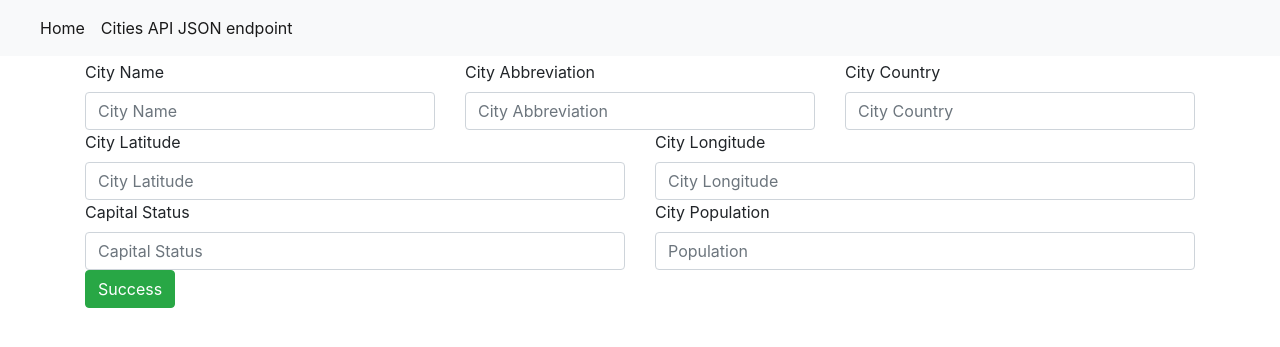
After one commit to aa748/Docker_flask_python_mysql_pycharm, a Flask app: page /cities/new in a window 1280 px wide. The commit adds this page. Shown: the top 347 px of the page. Run offline with Flask 2, Linux system fonts and the light colour scheme; parts of the project's set-up code (start-up, migrations or seed data) failed here and were passed over; some libraries are stand-ins or nearby versions.

Commit message:
Task: setup part 3

```diff
--- a/app/app.py
+++ b/app/app.py
@@ -1,46 +1,120 @@
 from typing import List, Dict
-import mysql.connector
 import simplejson as json
-from flask import Flask, Response
+from flask import Flask, request, Response, redirect
 from flask import render_template
+from pymysql.cursors import DictCursor
+
+
 
 app = Flask(__name__)
+mysql = MySQL(cursorclass=DictCursor)
+
+app.config['MYSQL_DATABASE_HOST'] = 'db'
+app.config['MYSQL_DATABASE_USER'] = 'root'
+app.config['MYSQL_DATABASE_PASSWORD'] = 'root'
+app.config['MYSQL_DATABASE_PORT'] = 3306
+app.config['MYSQL_DATABASE_DB'] = 'citiesData'
+mysql.init_app(app)
 
 
-def cities_import() -> List[Dict]:
-    config = {
-        'user': 'root',
-        'password': 'root',
-        'host': 'db',
-        'port': '3306',
-        'database': 'citiesData'
-    }
-    connection = mysql.connector.connect(**config)
-    cursor = connection.cursor(dictionary=True)
-
+@app.route('/', methods=['GET'])
+def index():
+    user = {'username': 'Cities Project'}
+    cursor = mysql.get_db().cursor()
     cursor.execute('SELECT * FROM tblCitiesImport')
     result = cursor.fetchall()
-
-    cursor.close()
-    connection.close()
-
-    return result
+    return render_template('index.html', title='Home', user=user, cities=result)
 
 
-@app.route('/')
-def index():
-    user = {'username': 'Mike'}
-    cities_data = cities_import()
-
-    return render_template('index.html', title='Home', user=user, cities=cities_data)
+@app.route('/view/<int:city_id>', methods=['GET'])
+def record_view(city_id):
+    cursor = mysql.get_db().cursor()
+    cursor.execute('SELECT * FROM tblCitiesImport WHERE id=%s', city_id)
+    result = cursor.fetchall()
+    return render_template('view.html', title='View Form', city=result[0])
 
 
-@app.route('/api/cities')
-def cities() -> str:
-    js = json.dumps(cities_import())
-    resp = Response(js, status=200, mimetype='application/json')
+@app.route('/edit/<int:city_id>', methods=['GET'])
+def form_edit_get(city_id):
+    cursor = mysql.get_db().cursor()
+    cursor.execute('SELECT * FROM tblCitiesImport WHERE id=%s', city_id)
+    result = cursor.fetchall()
+    return render_template('edit.html', title='Edit Form', city=result[0])
+
+
+@app.route('/edit/<int:city_id>', methods=['POST'])
+def form_update_post(city_id):
+    cursor = mysql.get_db().cursor()
+    inputData = (request.form.get('fldName'), request.form.get('fldLat'), request.form.get('fldLong'),
+                 request.form.get('fldCountry'), request.form.get('fldAbbreviation'),
+                 request.form.get('fldCapitalStatus'), request.form.get('fldPopulation'), city_id)
+    sql_update_query = """UPDATE tblCitiesImport t SET t.fldName = %s, t.fldLat = %s, t.fldLong = %s, t.fldCountry =
+    %s, t.fldAbbreviation = %s, t.fldCapitalStatus = %s, t.fldPopulation = %s WHERE t.id = %s """
+    cursor.execute(sql_update_query, inputData)
+    mysql.get_db().commit()
+    return redirect("/", code=302)
+
+@app.route('/cities/new', methods=['GET'])
+def form_insert_get():
+    return render_template('new.html', title='New City Form')
+
+
+@app.route('/cities/new', methods=['POST'])
+def form_insert_post():
+    cursor = mysql.get_db().cursor()
+    inputData = (request.form.get('fldName'), request.form.get('fldLat'), request.form.get('fldLong'),
+                 request.form.get('fldCountry'), request.form.get('fldAbbreviation'),
+                 request.form.get('fldCapitalStatus'), request.form.get('fldPopulation'))
+    sql_insert_query = """INSERT INTO tblCitiesImport (fldName,fldLat,fldLong,fldCountry,fldAbbreviation,fldCapitalStatus,fldPopulation) VALUES (%s, %s,%s, %s,%s, %s,%s) """
+    cursor.execute(sql_insert_query, inputData)
+    mysql.get_db().commit()
+    return redirect("/", code=302)
+
+@app.route('/delete/<int:city_id>', methods=['POST'])
+def form_delete_post(city_id):
+    cursor = mysql.get_db().cursor()
+    sql_delete_query = """DELETE FROM tblCitiesImport WHERE id = %s """
+    cursor.execute(sql_delete_query, city_id)
+    mysql.get_db().commit()
+    return redirect("/", code=302)
+
+
+@app.route('/api/v1/cities', methods=['GET'])
+def api_browse() -> str:
+    cursor = mysql.get_db().cursor()
+    cursor.execute('SELECT * FROM tblCitiesImport')
+    result = cursor.fetchall()
+    json_result = json.dumps(result);
+    resp = Response(json_result, status=200, mimetype='application/json')
     return resp
 
 
+@app.route('/api/v1/cities/<int:city_id>', methods=['GET'])
+def api_retrieve(city_id) -> str:
+    cursor = mysql.get_db().cursor()
+    cursor.execute('SELECT * FROM tblCitiesImport WHERE id=%s', city_id)
+    result = cursor.fetchall()
+    json_result = json.dumps(result);
+    resp = Response(json_result, status=200, mimetype='application/json')
+    return resp
+
+
+@app.route('/api/v1/cities/', methods=['POST'])
+def api_add() -> str:
+    resp = Response(status=201, mimetype='application/json')
+    return resp
+
+
+@app.route('/api/v1/cities/<int:city_id>', methods=['PUT'])
+def api_edit(city_id) -> str:
+    resp = Response(status=201, mimetype='application/json')
+    return resp
+
+
+@app.route('/api/cities/<int:city_id>', methods=['DELETE'])
+def api_delete(city_id) -> str:
+    resp = Response(status=210, mimetype='application/json')
+    return resp
+
 if __name__ == '__main__':
-    app.run(host='0.0.0.0')
+    app.run(host='0.0.0.0', debug=True)
--- a/app/requirements.txt
+++ b/app/requirements.txt
@@ -1,3 +1,3 @@
 Flask
-mysql-connector
+flask-mysql
 simplejson
--- a/app/templates/index.html
+++ b/app/templates/index.html
@@ -1,8 +1,6 @@
 {% extends "layout.html" %}
 {% block content %}
-
-
-<table class="table text-light">
+<table class="table">
     <thead>
     <tr>
         <th scope="col">City Name</th>
@@ -17,7 +15,7 @@
     <tbody>
     {% for city in cities %}
     <tr>
-        <td>{{ city.fldName }}</td>
+        <td><a href="view/{{city.id}}">{{ city.fldName }}</a></td>
         <td>{{ city.fldLat }}</td>
         <td>{{ city.fldLong }}</td>
         <td>{{ city.fldCountry }}</td>
--- a/app/templates/layout.html
+++ b/app/templates/layout.html
@@ -8,14 +8,10 @@
 
 
     <meta charset="utf-8">
-    <meta name="viewport" content="width=device-width, initial-scale=1, shrink-to-fit=no">
-
-    <link rel="stylesheet" href="https://stackpath.bootstrapcdn.com/bootstrap/4.4.1/css/bootstrap.min.css"
-          integrity="sha384-Vkoo8x4CGsO3+Hhxv8T/Q5PaXtkKtu6ug5TOeNV6gBiFeWPGFN9MuhOf23Q9Ifjh" crossorigin="anonymous">
-
-
+    <meta content="width=device-width, initial-scale=1, shrink-to-fit=no" name="viewport">
+    <link crossorigin="anonymous" href="https://stackpath.bootstrapcdn.com/bootstrap/4.4.1/css/bootstrap.min.css"
+          integrity="sha384-Vkoo8x4CGsO3+Hhxv8T/Q5PaXtkKtu6ug5TOeNV6gBiFeWPGFN9MuhOf23Q9Ifjh" rel="stylesheet">
 {% if user %}
-
     <title>Welcome to {{ user.username }}'s site</title>
     {% else %}
     <title>Welcome to My Site!</title>
@@ -25,38 +21,42 @@
 <!-- As a heading -->
 
 
-<nav class="navbar navbar-expand-lg navbar-light  bg-dark">
-  <a class="navbar-brand text-light" href="#">{% if user %}{{ user.username }}'s Homepage{% else %}
+<nav class="navbar navbar-expand-lg navbar-light bg-light mb-1">
+  <a class="navbar-brand" href="#">{% if user %}{{ user.username }}'s Homepage{% else %}
     <title>Welcome to My Homepage</title>
     {% endif %}</a>
-  <button class="navbar-toggler" type="button" data-toggle="collapse" data-target="#navbarNavDropdown" aria-controls="navbarNavDropdown" aria-expanded="false" aria-label="Toggle navigation">
+  <button aria-controls="navbarNavDropdown" aria-expanded="false" aria-label="Toggle navigation" class="navbar-toggler" data-target="#navbarNavDropdown" data-toggle="collapse" type="button">
     <span class="navbar-toggler-icon"></span>
   </button>
   <div class="collapse navbar-collapse" id="navbarNavDropdown">
     <ul class="navbar-nav">
       <li class="nav-item active">
-        <a class="nav-link text-light" href="#">Home <span class="sr-only">(current)</span></a>
+        <a class="nav-link" href="#">Home <span class="sr-only">(current)</span></a>
       </li>
       <li class="nav-item active">
-        <a class="nav-link text-light" href="api/cities">Cities API JSON endpoint <span class="sr-only">(current)</span></a>
+        <a class="nav-link" href="api/cities">Cities API JSON endpoint <span class="sr-only">(current)</span></a>
       </li>
 
     </ul>
   </div>
 </nav>
-<main role="main" class="container bg-dark">{% block content %}{% endblock %}</main>
+<main class="container" role="main">
+
+    {% block content %}
+    {% endblock %}
+</main>
 <div id="footer">
     <!-- Optional JavaScript -->
     <!-- jQuery first, then Popper.js, then Bootstrap JS -->
-<script src="https://code.jquery.com/jquery-3.4.1.slim.min.js"
+    <script crossorigin="anonymous"
             integrity="sha384-J6qa4849blE2+poT4WnyKhv5vZF5SrPo0iEjwBvKU7imGFAV0wwj1yYfoRSJoZ+n"
-        crossorigin="anonymous"></script>
-<script src="https://cdn.jsdelivr.net/npm/popper.js@1.16.0/dist/umd/popper.min.js"
+            src="https://code.jquery.com/jquery-3.4.1.slim.min.js"></script>
+    <script crossorigin="anonymous"
             integrity="sha384-Q6E9RHvbIyZFJoft+2mJbHaEWldlvI9IOYy5n3zV9zzTtmI3UksdQRVvoxMfooAo"
-        crossorigin="anonymous"></script>
-<script src="https://stackpath.bootstrapcdn.com/bootstrap/4.4.1/js/bootstrap.min.js"
+            src="https://cdn.jsdelivr.net/npm/popper.js@1.16.0/dist/umd/popper.min.js"></script>
+    <script crossorigin="anonymous"
             integrity="sha384-wfSDF2E50Y2D1uUdj0O3uMBJnjuUD4Ih7YwaYd1iqfktj0Uod8GCExl3Og8ifwB6"
-        crossorigin="anonymous"></script>
+            src="https://stackpath.bootstrapcdn.com/bootstrap/4.4.1/js/bootstrap.min.js"></script>
 </div>
 </body>
 </html>
--- /dev/null
+++ b/app/templates/new.html
@@ -0,0 +1,46 @@
+{% extends "layout.html" %}
+{% block content %}
+<form action="/cities/new" method="POST">
+    <div class="row">
+        <div class="col">
+            <label for="fldName">City Name</label>
+            <input id="fldName" type="text" class="form-control" placeholder="City Name" name="fldName">
+        </div>
+        <div class="col">
+            <label for="fldAbbreviation">City Abbreviation</label>
+            <input id="fldAbbreviation" t ype="text" class="form-control" placeholder="City Abbreviation"
+                   name="fldAbbreviation">
+        </div>
+        <div class="col">
+            <label for="fldCountry">City Country</label>
+            <input id="fldCountry" type="text" class="form-control" placeholder="City Country" name="fldCountry">
+        </div>
+    </div>
+
+    <div class="row">
+        <div class="col">
+            <label for="fldLat">City Latitude</label>
+            <input id="fldLat" type="text" class="form-control" placeholder="City Latitude" name="fldLat">
+        </div>
+        <div class="col">
+            <label for="fldlong">City Longitude</label>
+            <input id="fldlong" type="text" class="form-control" placeholder="City Longitude" name="fldLong">
+        </div>
+    </div>
+    <div class="row">
+        <div class="col">
+            <label for="fldCapitalStatus">Capital Status</label>
+
+            <input id="fldCapitalStatus" type="text" class="form-control" placeholder="Capital Status "
+                   name="fldCapitalStatus">
+        </div>
+        <div class="col">
+            <label for="fldPopulation">City Population</label>
+            <input id="fldPopulation" type="text" class="form-control" placeholder="Population" name="fldPopulation">
+        </div>
+    </div>
+    <button type="submit" class="btn btn-success">Success</button>
+
+</form>
+
+{% endblock %}
--- a/docker-compose.yml
+++ b/docker-compose.yml
@@ -3,7 +3,7 @@ services:
   app:
     build: ./app
     container_name: "Flask_App"
-    links:
+    depends_on:
       - db
     ports:
       - "5000:5000"
```
Also changed, not shown: app/templates/edit.html (added, +45 -0 lines), app/templates/view.html (added, +21 -0 lines), 1 other file. Lines whose indentation alone changed are shown as unchanged.
